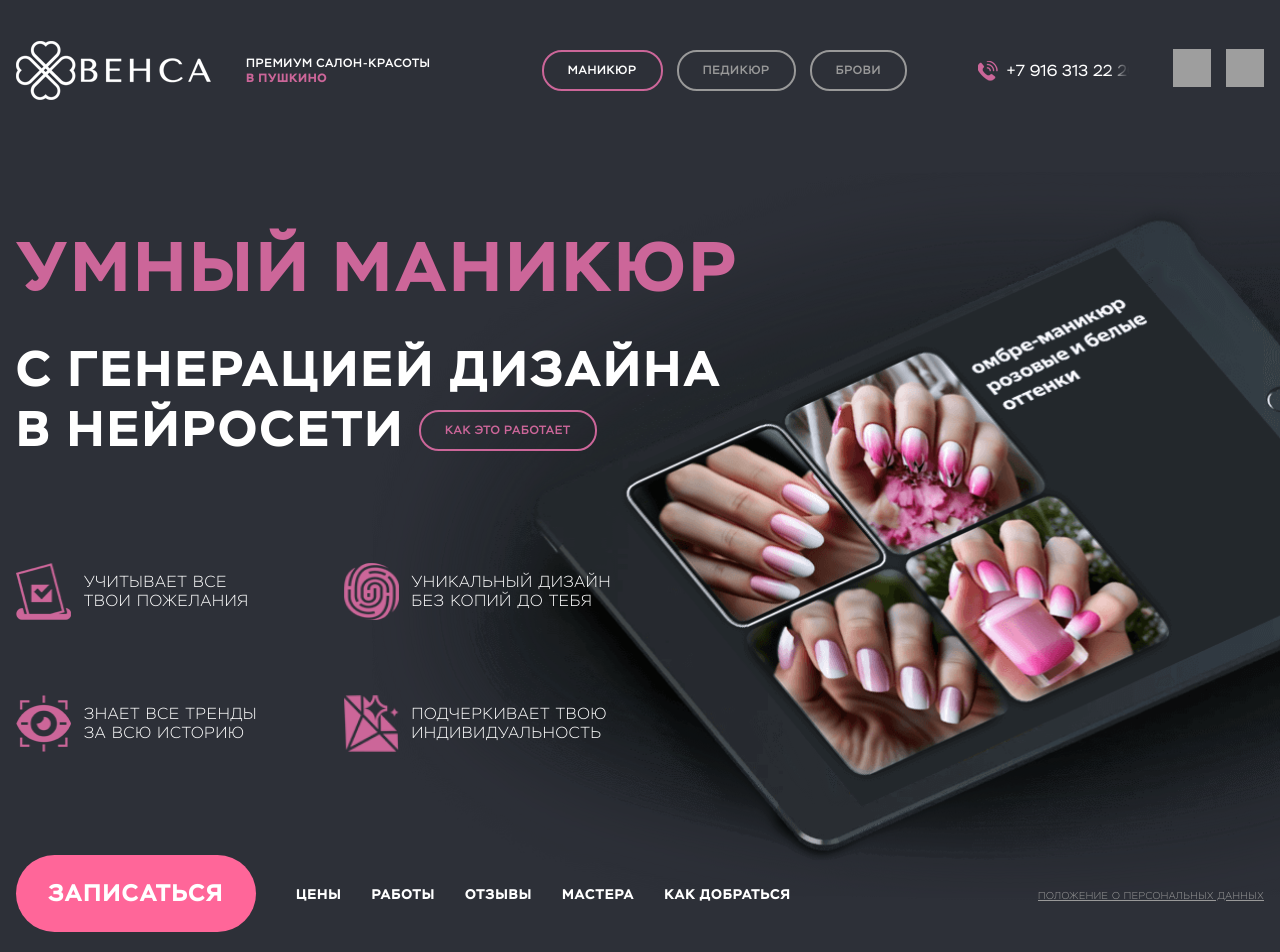
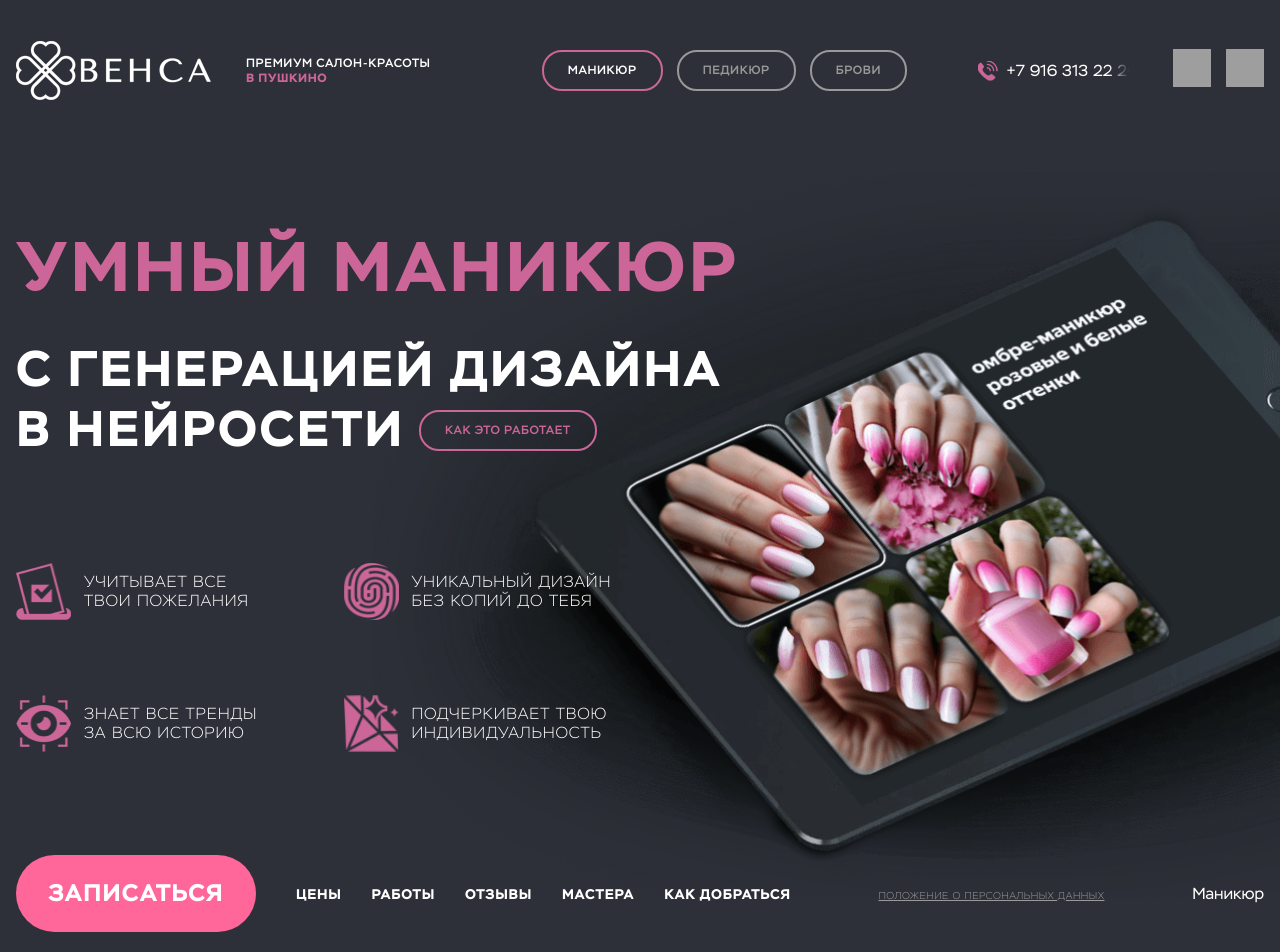
Before and after one commit to RusKayskas/vensa, a Nuxt app: page / in a window 1280 px wide. Shown: the top 952 px of the page. Built offline with nearby package versions, Linux system fonts and the light colour scheme; grey boxes are pictures that could not be loaded.

Commit message:
add active link in metkaFF

```diff
--- a/components/TheFooter.vue
+++ b/components/TheFooter.vue
@@ -12,20 +12,34 @@
       <div class="footer__right">
         <NuxtLink class="link" to="#" target="_blank">Положение о персональных данных</NuxtLink>
       </div>
+      {{ activeMenuLink }}
       <teleport to="body">
-        <UiModalForm v-if="isOpen"  @close="closeModal" />
+        <UiModalForm v-if="isOpen" :activeLink="activeMenuLink"  @close="closeModal" />
       </teleport>
     </div>
   </footer>
 </template>
 
 <script setup lang="ts">
-  import { useRoute } from 'vue-router';
+  import { useRoute, type RouteLocationNormalized } from 'vue-router';
   import { menu, isLinkActive } from './UI/menu';
   import UiModalForm from '~/components/UI/UiModalForm.vue';
-  const route = useRoute();
+
+  const route: RouteLocationNormalized = useRoute();
   import { ref } from 'vue';
   const isOpen = ref<boolean>(false);
+
+  const activeMenuLink: Ref<string | undefined> = computed(() => {
+    const foundMenuItem = menu.find(item => {
+      if (item.main.to === route.path) return true; // Проверка активной ссылки в главном меню
+      if (item.main.submenu) {
+        return item.main.submenu.some(subitem => subitem.to === route.path); // Проверка активной ссылки в подменю
+      }
+      return false;
+    });
+
+    return foundMenuItem?.main.name;
+  });
   const open = () => {
     isOpen.value = true;
   };
--- a/components/UI/UiModalForm.vue
+++ b/components/UI/UiModalForm.vue
@@ -34,7 +34,7 @@
         </div>
 
         <button :disabled="!isPhoneNumberValid" class="UiModal__button btn btn--pink" type="submit">Отправить</button>
-        <input class="form-metka" type="hidden" name="metkaFF" value="">
+        <input v-model="formValues.metkaFF" class="form-metka" type="hidden" name="metkaFF" value="">
         <input class="form-city" type="hidden" name="cityFF" value="">
         <input type="hidden" class="form-descr" name="descrFF" value="">
       </form>
@@ -45,12 +45,17 @@
 <script setup lang="ts">
 import { defineEmits, ref } from 'vue';
 import axios from 'axios';
-
+import { defineProps } from 'vue';
 const emit = defineEmits(['close']);
 const modalOverflow = ref<HTMLElement | null>(null);
 const modalClose = ref<HTMLElement | null>(null);
 const formRef = ref<HTMLFormElement | null>(null);
-const isDisabled = ref<boolean>(true);
+const props = defineProps({
+  activeLink: {
+    type: String,
+    default: '',
+  },
+});
 function closeModal(event: MouseEvent) {
   if (event.target === modalOverflow.value || event.target === modalClose.value) {
     emit('close');
@@ -66,10 +71,11 @@ interface TFormValues  {
 const formValues = ref<TFormValues>({
   phone: null,
   messenger: 'GSM',
-  metkaFF: '',
+  metkaFF: props.activeLink,
   cityFF: '',
   descrFF: ''
 });
+
 
 const submitForm = async () => {
   try {
@@ -85,7 +91,10 @@ const submitForm = async () => {
 // Вычисляемое свойство для проверки соответствия номера телефона маске
 const isPhoneNumberValid = computed(() => {
   const phonePattern = /^(\+7\s\d{3}\s\d{3}-\d{2}-\d{2})$/;
-  return phonePattern.test(formValues.value.phone);
+  if (formValues.value.phone !== null) {
+    return phonePattern.test(String(formValues.value.phone));
+  }
+  return false; // Возвращаем false, если номер телефона равен null
 });
 </script>
 
```
